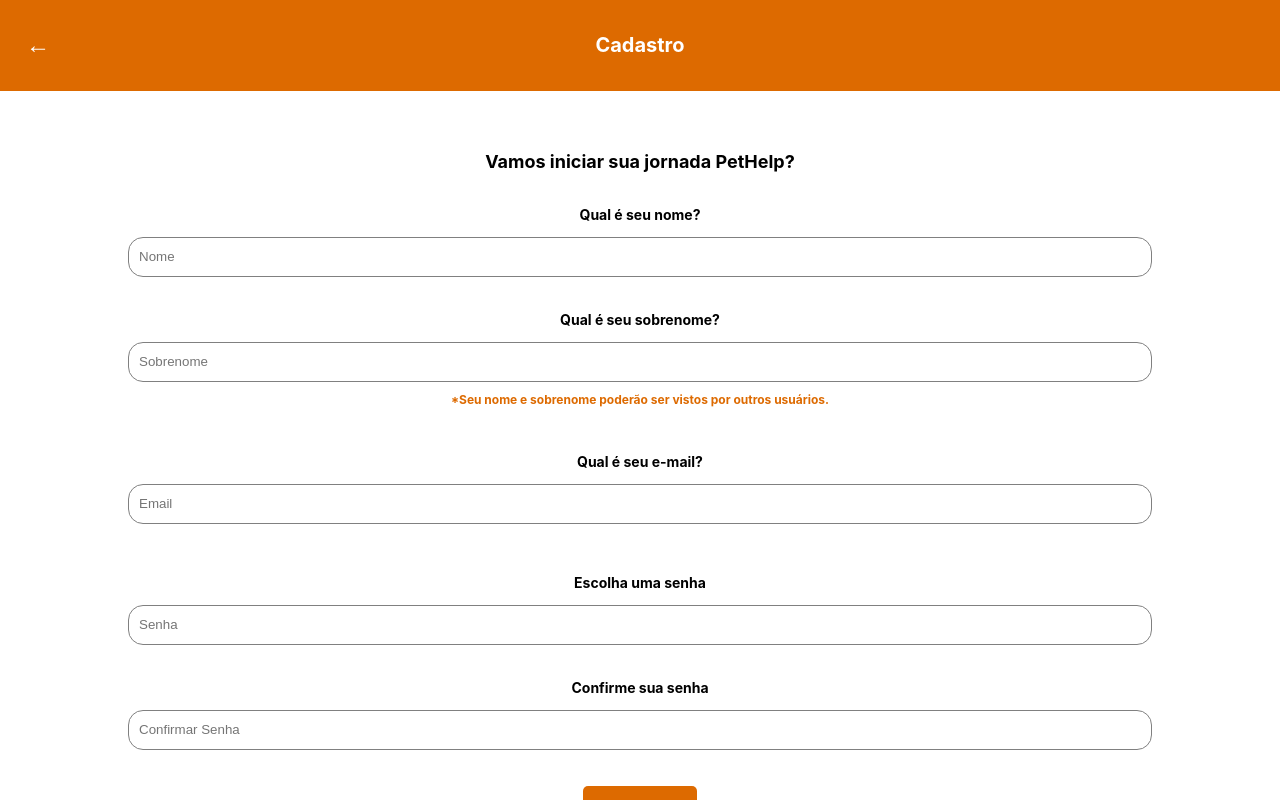
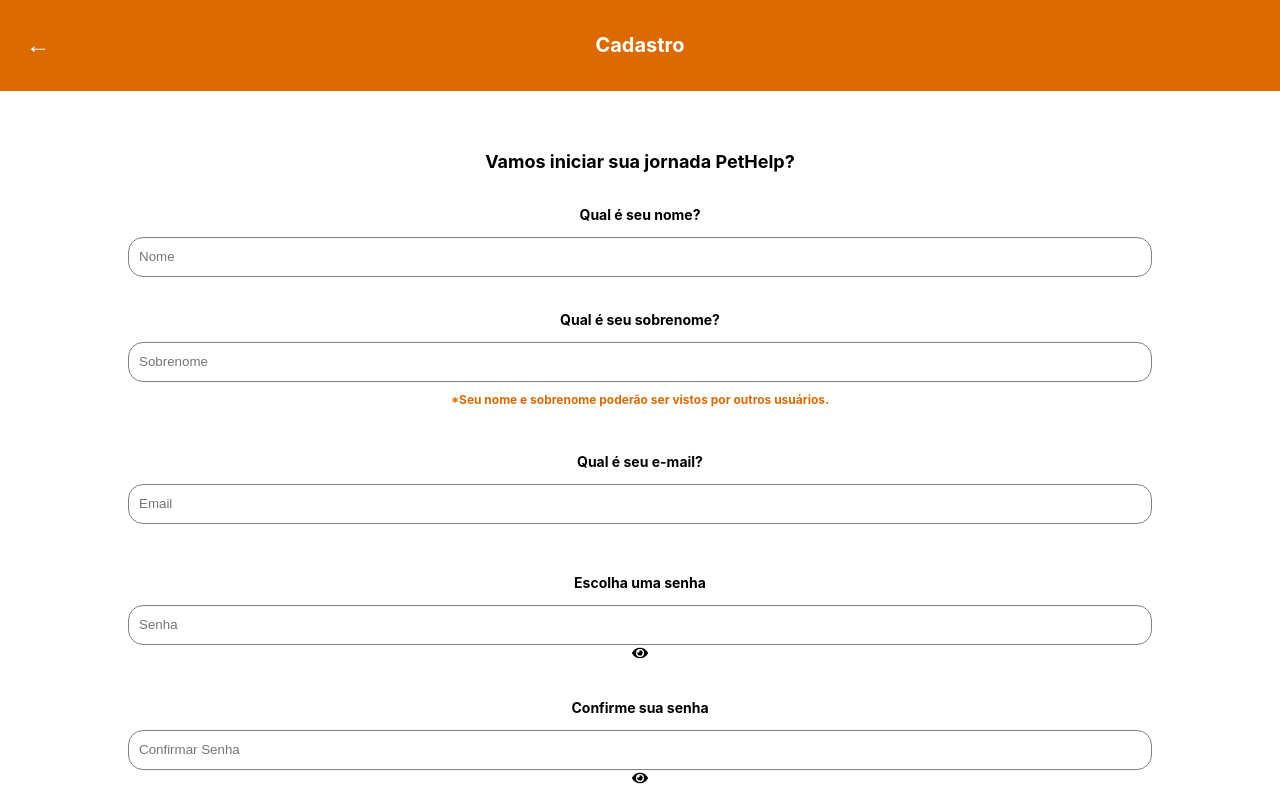
Before and after one commit to harukusuo/phr, a React (Create React App) app: page /#/cadastro in a window 1280 px wide. Built offline with nearby package versions, Linux system fonts and the light colour scheme; the HTML template or start-up script is replaced by a standard one.

Commit message:
Atualização 08/11 às 15:08

```diff
--- a/src/components/Cadastro.js
+++ b/src/components/Cadastro.js
@@ -3,6 +3,7 @@ import '../styles/Cadastro.css';
 import Header from './Header';
 import { useNavigate } from 'react-router-dom';
 import noUser from '../assets/noUser.png';
+import { FaEye, FaEyeSlash } from 'react-icons/fa';
 
 const Cadastro = () => {
   const [firstName, setFirstName] = useState('');
@@ -14,6 +15,8 @@ const Cadastro = () => {
   const [emailError, setEmailError] = useState('');
   const [passwordError, setPasswordError] = useState('');
   const [passwordError2, setPasswordError2] = useState('');
+  const [passwordVisible, setPasswordVisible] = useState(false);
+  const [confirmPasswordVisible, setConfirmPasswordVisible] = useState(false);
   const navigate = useNavigate();
   const successMessageRef = useRef(null);
 
@@ -79,6 +82,14 @@ const Cadastro = () => {
     }
   }
 
+  const togglePasswordVisibility = () => {
+    setPasswordVisible(!passwordVisible);
+  };
+
+  const toggleConfirmPasswordVisibility = () => {
+    setConfirmPasswordVisible(!confirmPasswordVisible);
+  };
+
   return (
     <div className="cadastro">
       <Header text="Cadastro" />
@@ -125,26 +136,36 @@ const Cadastro = () => {
 
       <div className="cadastro-inputLabel">
         <p className="cadastro-labelText">Escolha uma senha</p>
+        <div className="cadastro-passwordContainer">
           <input
             className="cadastro-input"
-          type="password"
+            type={passwordVisible ? 'text' : 'password'}
             placeholder="Senha"
             value={password}
             onChange={(e) => setPassword(e.target.value)}
             style={{ borderRadius: '15px' }}
           />
+          <span className="cadastro-passwordToggle" onClick={togglePasswordVisibility}>
+            {passwordVisible ? <FaEyeSlash /> : <FaEye />}
+          </span>
+        </div>
       </div>
 
       <div className="cadastro-inputLabel">
         <p className="cadastro-labelText">Confirme sua senha</p>
+        <div className="cadastro-passwordContainer">
           <input
             className="cadastro-input"
-          type="password"
+            type={confirmPasswordVisible ? 'text' : 'password'}
             placeholder="Confirmar Senha"
             value={confirmPassword}
             onChange={(e) => setConfirmPassword(e.target.value)}
             style={{ borderRadius: '15px' }}
           />
+          <span className="cadastro-passwordToggle" onClick={toggleConfirmPasswordVisibility}>
+            {confirmPasswordVisible ? <FaEyeSlash /> : <FaEye />}
+          </span>
+        </div>
         <p className="cadastro-errorMessage">{passwordError}</p>
         <p className="cadastro-errorMessage">{passwordError2}</p>
       </div>
--- a/src/components/Login.js
+++ b/src/components/Login.js
@@ -4,6 +4,7 @@ import '../styles/Login.css';
 import loginImage from '../assets/loginIMG.png';
 import Header from './Header';
 import User from '../models/user';
+import { FaEye, FaEyeSlash } from 'react-icons/fa';
 
 const Login = ({ setUser, setToken }) => {
   const [email, setEmail] = useState('');
@@ -11,6 +12,7 @@ const Login = ({ setUser, setToken }) => {
   const [loginSuccess, setLoginSuccess] = useState(false);
   const [emailError, setEmailError] = useState('');
   const [passwordError, setPasswordError] = useState('');
+  const [passwordVisible, setPasswordVisible] = useState(false);
   const navigate = useNavigate();
   const successMessageRef = useRef(null);
 
@@ -100,6 +102,10 @@ const Login = ({ setUser, setToken }) => {
     }
   };
 
+  const togglePasswordVisibility = () => {
+    setPasswordVisible(!passwordVisible);
+  };
+
   return (
     <div className="login-container">
       <Header text="Login" />
@@ -123,15 +129,20 @@ const Login = ({ setUser, setToken }) => {
 
       <div className="login-inputLabel">
         <p className="login-labelText">Insira abaixo a sua senha:</p>
+        <div className="login-passwordContainer">
           <input
             className="login-input"
-          type="password"
+            type={passwordVisible ? 'text' : 'password'}
             placeholder="Senha"
             value={password}
             onChange={(e) => setPassword(e.target.value)}
             onKeyPress={handleKeyPress}
             style={{ borderRadius: '15px' }}
           />
+          <span className="login-passwordToggle" onClick={togglePasswordVisibility}>
+            {passwordVisible ? <FaEyeSlash /> : <FaEye />}
+          </span>
+        </div>
         <p className="login-errorMessage">{passwordError}</p>
       </div>
 
```
Lines whose indentation alone changed are shown as unchanged.
